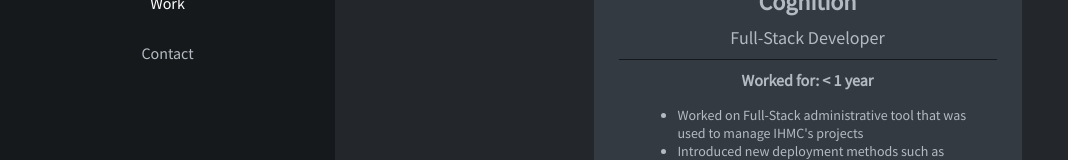
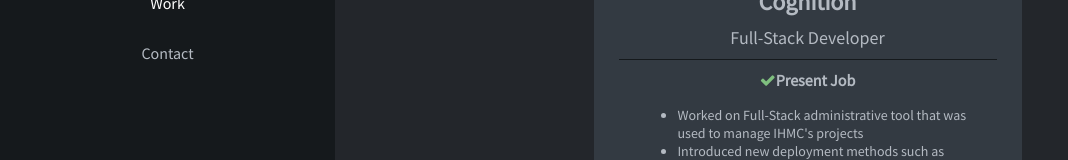
Before and after one commit to MarcDwyer/2019_Portfolio, a React (Create React App) app: page /work in a window 1280 px wide. Shown: the part 500-660 px from the top of the page, without its empty margins (0-1068 px from the left). Built offline with nearby package versions, Linux system fonts and the light colour scheme.

Commit message:
updated workexp

```diff
--- a/src/app_data/work_exp.ts
+++ b/src/app_data/work_exp.ts
@@ -20,8 +20,7 @@ const WorkExp: WorkExperience[] = [
   {
     companyName: "Institute of Human and Machine Cognition",
     title: "Full-Stack Developer",
-    currentJob: false,
-    duration: "< 1 year",
+    currentJob: true,
     descriptionRole: [
       "Worked on Full-Stack administrative tool that was used to manage IHMC's projects",
       "Introduced new deployment methods such as Docker",
```
Also changed, not shown: 1 other file (tests, documents, lock files or other folders).
